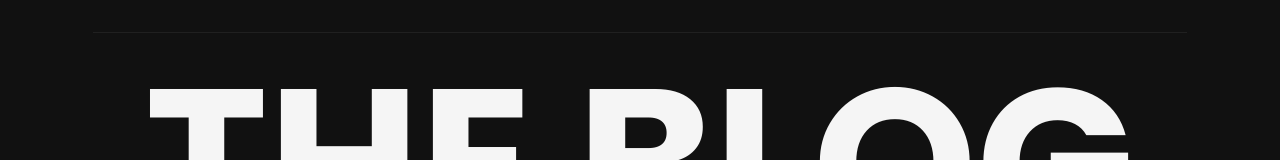
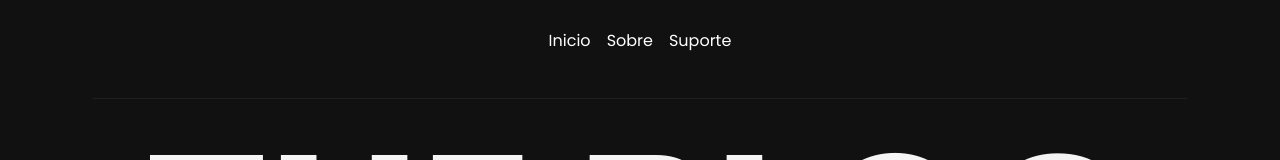
Before and after one commit to FernandoChurros/angular-blog, an Angular app: page / in a window 1280 px wide. Shown: the top 160 px of the page. Built offline with nearby package versions, Linux system fonts and the light colour scheme.

Commit message:
complete menu-bar component

```diff
--- a/src/app/app-routing.module.ts
+++ b/src/app/app-routing.module.ts
@@ -1,7 +1,18 @@
 import { NgModule } from '@angular/core';
 import { RouterModule, Routes } from '@angular/router';
+import { HomeComponent } from './pages/home/home.component';
+import { ContentComponent } from './pages/content/content.component'
 
-const routes: Routes = [];
+const routes: Routes = [
+  {
+    path: '',
+    component: HomeComponent
+  },
+  {
+    path: 'content',
+    component: ContentComponent
+  }
+];
 
 @NgModule({
   imports: [RouterModule.forRoot(routes)],
--- a/src/app/app.component.html
+++ b/src/app/app.component.html
@@ -1,4 +1,2 @@
-
-<app-home></app-home>
 
 <router-outlet></router-outlet>
--- a/src/app/app.module.ts
+++ b/src/app/app.module.ts
@@ -8,6 +8,7 @@ import { BigCardComponent } from './components/big-card/big-card.component';
 import { SmallCardComponent } from './components/small-card/small-card.component';
 import { TitleComponent } from './components/title/title.component';
 import { HomeComponent } from './pages/home/home.component';
+import { ContentComponent } from './pages/content/content.component';
 
 @NgModule({
   declarations: [
@@ -17,6 +18,7 @@ import { HomeComponent } from './pages/home/home.component';
     SmallCardComponent,
     TitleComponent,
     HomeComponent,
+    ContentComponent,
   ],
   imports: [
     BrowserModule,
--- a/src/app/components/big-card/big-card.component.html
+++ b/src/app/components/big-card/big-card.component.html
@@ -3,6 +3,6 @@
    <img src="{{ photo }}" alt="Lorem Ipsum">
 
    <p class="author">{{ author }}</p>
-   <a href="#">{{ title }}</a>
+   <a href="content">{{ title }}</a>
    <p class="paragraph">{{ description }}</p>
 </article>
--- a/src/app/components/menu-bar/menu-bar.component.css
+++ b/src/app/components/menu-bar/menu-bar.component.css
@@ -0,0 +1,19 @@
+
+ul {
+   height: 100%;
+   display: flex;
+   column-gap: 1rem;
+   justify-content: center;
+   align-items: center;
+}
+
+a {
+   color: inherit;
+   text-underline-position: under;
+   text-decoration: underline transparent;
+}
+
+a:hover {
+   text-decoration-style: wavy;
+   text-decoration-color: aliceblue;
+}
--- a/src/app/components/menu-bar/menu-bar.component.html
+++ b/src/app/components/menu-bar/menu-bar.component.html
@@ -1 +1,6 @@
-<p>menu-bar works!</p>
+
+<ul>
+   <li><a href="#">Inicio</a></li>
+   <li><a href="#">Sobre</a></li>
+   <li><a href="#">Suporte</a></li>
+</ul>
--- /dev/null
+++ b/src/app/pages/content/content.component.css
@@ -0,0 +1,6 @@
+
+.image {
+   display: block;
+   margin: 0 auto;
+   border-radius: 5px;
+}
--- /dev/null
+++ b/src/app/pages/content/content.component.html
@@ -0,0 +1,9 @@
+
+<section class="container__content">
+   <article class="article">
+      <img class="image" src="https://th.bing.com/th/id/R.c9333b8c8ae98b3e1424d2d261eb0605?rik=fc4F6qt63U0%2b%2bA&riu=http%3a%2f%2fimages4.fanpop.com%2fimage%2fphotos%2f14700000%2fbleach-group-bleach-anime-14752832-1024-768.jpg&ehk=G3C48aDNIfuSRSpXE0xnyE8HN3e8ctu8hc291IssV8c%3d&risl=&pid=ImgRaw&r=0" alt="Photo.">
+
+      <h1>title</h1>
+      <p>description</p>
+   </article>
+</section>
--- /dev/null
+++ b/src/app/pages/content/content.component.ts
@@ -0,0 +1,15 @@
+import { Component, OnInit } from '@angular/core';
+
+@Component({
+  selector: 'app-content',
+  templateUrl: './content.component.html',
+  styleUrls: ['./content.component.css']
+})
+export class ContentComponent implements OnInit {
+
+  constructor() { }
+
+  ngOnInit(): void {
+  }
+
+}
--- a/src/app/pages/home/home.component.css
+++ b/src/app/pages/home/home.component.css
@@ -1,3 +1,7 @@
+
+header {
+   height: 50px;
+}
 
 .articles {
    display: flex;
--- a/src/app/pages/home/home.component.html
+++ b/src/app/pages/home/home.component.html
@@ -1,3 +1,7 @@
+
+<header>
+   <app-menu-bar></app-menu-bar>
+</header>
 
 <app-title></app-title>
 
--- a/src/styles.css
+++ b/src/styles.css
@@ -63,5 +63,6 @@
 }
 
 body {
-   padding: 0 2rem;
+   padding: 1rem 2rem;
+   color: white;
 }
```
